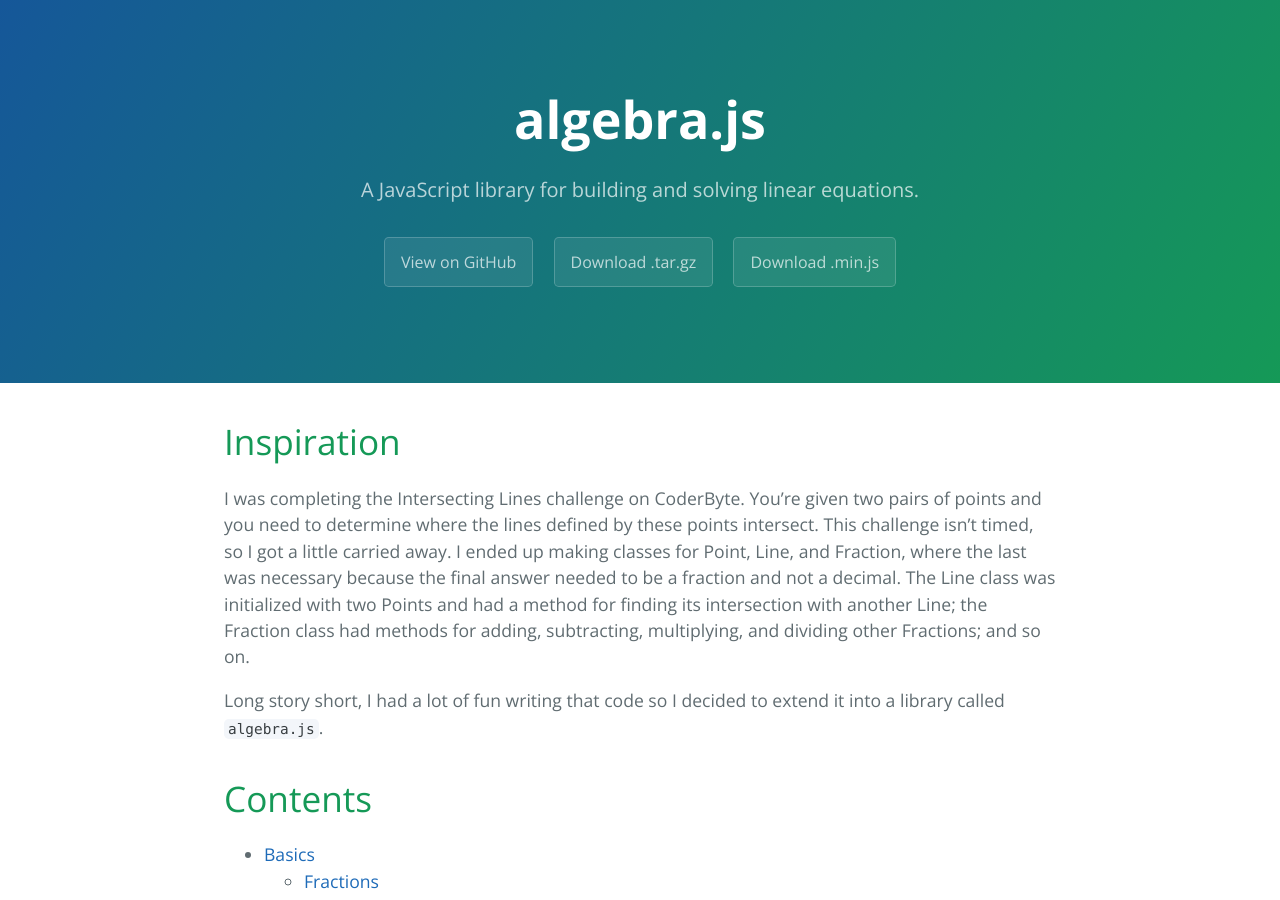
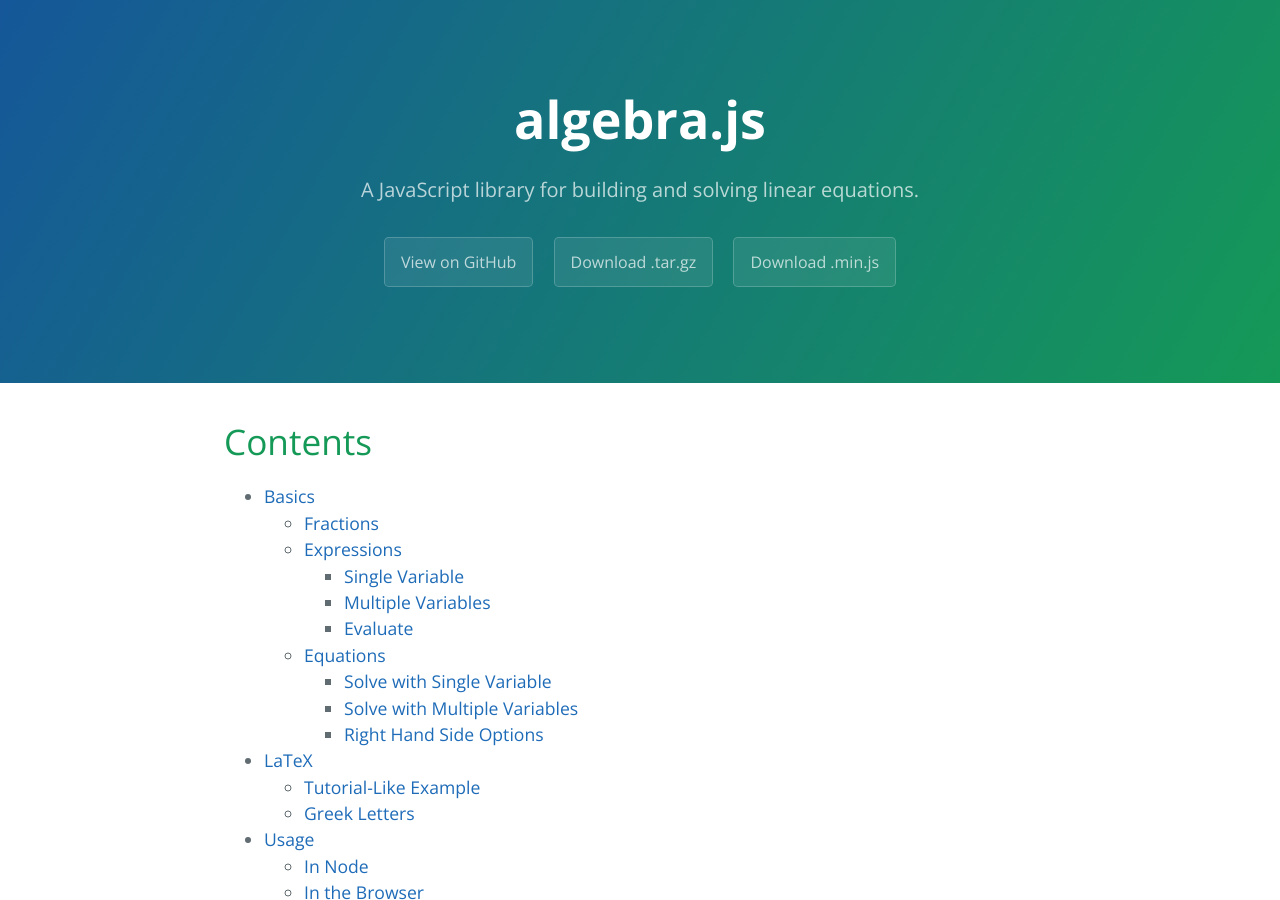
Before and after one commit to nicolewhite/algebra.js, a Jekyll site: the page built from index.md, in a window 1280 px wide and 900 px high. Built offline with Jekyll 4.4.1, drawn with Linux system fonts in a browser that asks for light colours; nearby versions of some CDN libraries; Markdown is read by kramdown in place of the engine named in the settings.

Commit message:
Remove inspiration

```diff
--- a/index.md
+++ b/index.md
@@ -1,16 +1,6 @@
 ---
 layout: default
 ---
-
-# Inspiration
-I was completing the Intersecting Lines challenge on CoderByte. You're given two pairs of points
-and you need to determine where the lines defined by these points intersect. This challenge isn't timed, so I got a
-little carried away. I ended up making classes for Point, Line, and Fraction, where the last was necessary because the
-final answer needed to be a fraction and not a decimal. The Line class was initialized with two Points and had a method
-for finding its intersection with another Line; the Fraction class had methods for adding, subtracting, multiplying,
-and dividing other Fractions; and so on.
-
-Long story short, I had a lot of fun writing that code so I decided to extend it into a library called `algebra.js`.
 
 # Contents
 
```
